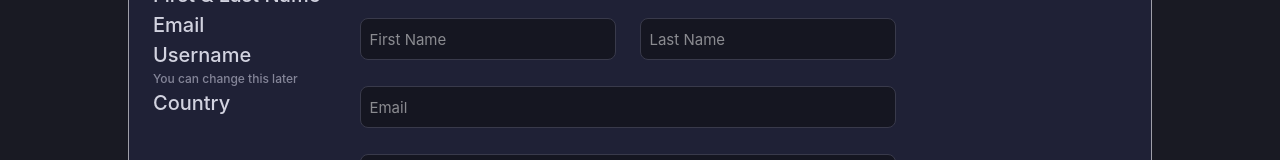
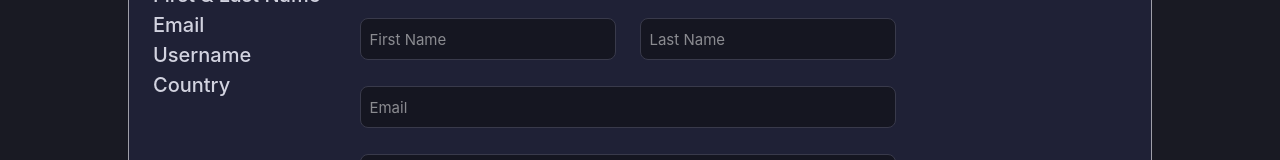
Before and after one commit to AlgoAlly/AlgoAlly, a React (Vite) app: page /profile in a window 1280 px wide. Shown: the part 277-437 px from the top of the page. Built offline with nearby package versions, Linux system fonts and the light colour scheme.

Commit message:
fix(Profile-Page): Updated Profile Page, added new component + polished up old components

```diff
--- a/src/pages/Profile.tsx
+++ b/src/pages/Profile.tsx
@@ -13,7 +13,6 @@ const Profile = () => {
             <h2  className="text-[#D2D3E0] text-[20px] font-medium">First & Last Name</h2>
             <h3  className="text-[#D2D3E0] text-[20px] font-medium">Email</h3>
             <h4  className="text-[#D2D3E0] text-[20px] font-medium">Username</h4>
-            <h5  className="text-[#858699] text-[12px] font-medium">You can change this later</h5>
             <h6  className="text-[#D2D3E0] text-[20px] font-medium">Country</h6>
         </div>
 
```
